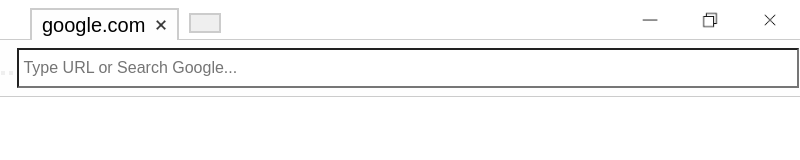
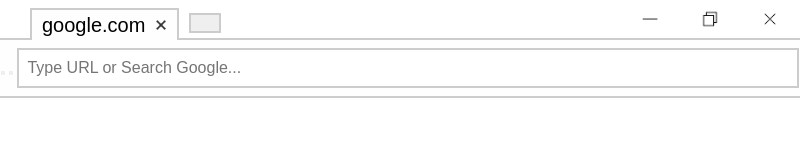
Before and after one commit to driftsoft/skye, an Electron app: page index.html in a window 800 px wide. Drawn offline with Linux system fonts and the light colour scheme; no server answers.

Commit message:
css bug fixes

```diff
--- a/assets/css/main.css
+++ b/assets/css/main.css
@@ -15,17 +15,22 @@
 }
 #topbar {
 	width: 100%;
-	border-bottom: 1px solid #ccc;
+	border-bottom: 2px solid #ccc;
 }
 #topbar input {
 	margin: 1vh 0;
 	height: 5vh;
 	width: calc(100% - 2vh - 2px);
 	box-sizing: border-box;
-	padding: 0 0.5vh;
+	padding: 0 1vh;
 	font-size: 1rem;
 	background-color: white;
-	outline-color: var(--main);
+	outline: none;
+	transition: border-color 0.2s;
+	border: 2px solid #ccc;
+}
+#topbar input:focus{
+	border-color: var(--main);
 }
 #topbar input:not(.activeInput){
 	display: none;
@@ -36,7 +41,7 @@
 	max-width: calc(70vw);
 	height: 5vh;
 	box-sizing: border-box;
-	border-bottom: 1px solid #ccc;
+	border-bottom: 2px solid #ccc;
 	padding: 0 2.5vh;
 	background-color: white;
 }
@@ -48,7 +53,7 @@
 	width: calc(100% - 22.5vh - 70vw);
 	background-color: white;
 	box-sizing: border-box;
-	border-bottom: 1px solid #ccc;
+	border-bottom: 2px solid #ccc;
 	-webkit-app-region: drag;
 }
 section#windowBtns{
@@ -68,7 +73,7 @@
 	border-radius: 0;
 	background-color: #fff;
 	border: none;
-	border-bottom: 1px solid #ccc;
+	border-bottom: 2px solid #ccc;
 	background-size: 2.5vh;
 	background-position: center;
 	background-repeat: no-repeat;
@@ -101,7 +106,7 @@
 
 #tabs div {
 	background-color: #efefef;
-	height: calc(4vh - 1.5px);
+	height: calc(4vh - 2px);
 	padding-left: 1.25vh;
 	margin: 0 1.25vh;
 	box-sizing: border-box;
```
